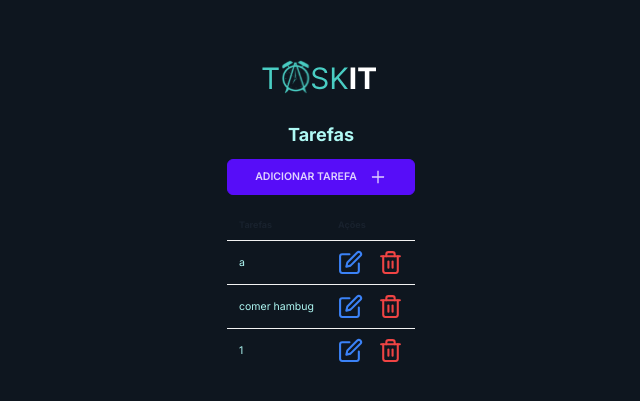
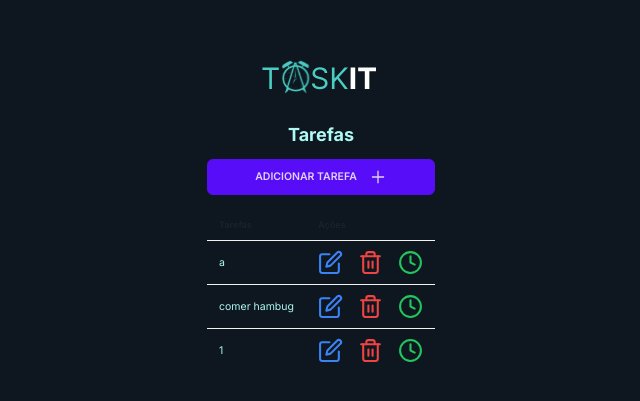
Before and after one commit to ICEI-PUC-Minas-PMV-ADS/pmv-ads-2023-2-e4-aplicdistrib-t5-pmv-ads-2023-2-e4-g2-taskit, a Next.js app in the folder src/web/: page /tarefas in a window 1280 px wide. Shown: the part 185-586 px from the top of the page, without its empty margins (319-959 px from the left). Built offline with nearby package versions, Linux system fonts and the light colour scheme; data requests are answered from the project's data file.

Commit message:
Updates no Timer e nas Tarefas

```diff
--- a/src/web/src/app/calcTimer/BackButton.tsx
+++ b/src/web/src/app/calcTimer/BackButton.tsx
@@ -1,12 +1,12 @@
-import { GoBackButton } from '@/shared/components/TimerContainer'
-import { useRouter } from 'next/navigation'
+import { GoBackButton } from '@/shared/components/TimerContainer';
+import { useRouter } from 'next/navigation';
+import { BsFillArrowLeftCircleFill } from "react-icons/bs";
 
 export default function Page() {
   const router = useRouter()
 
   return (
-    <GoBackButton type="button" onClick={() => router.back()}>
-      Voltar
-    </GoBackButton>
+    <BsFillArrowLeftCircleFill type="button" onClick={() => router.back()}
+    />
   )
 }
--- a/src/web/src/app/calcTimer/TimerButton.tsx
+++ b/src/web/src/app/calcTimer/TimerButton.tsx
@@ -34,7 +34,7 @@ function TimerButton(props:Props) {
             <BsFillPlayCircleFill className="TimerIcon" onClick={handlePlayButton} type="button" />
             <BsFillPauseCircleFill onClick={handleStopButton} type="button"/>
             <BsFillSkipBackwardCircleFill onClick={handleReset} type="button"/>
-            <BsFillCheckCircleFill />
+
             <Page />
         </TimerIcon>
 
--- a/src/web/src/app/tarefas/components/Task.tsx
+++ b/src/web/src/app/tarefas/components/Task.tsx
@@ -2,7 +2,7 @@
 
 import { ITask } from "@/app/types/tasks";
 import { FormEventHandler, useState } from "react";
-import { FiEdit, FiTrash2 } from "react-icons/fi";
+import { FiEdit, FiTrash2, FiClock } from "react-icons/fi";
 import Modal from "./Modal";
 import { useRouter } from "next/navigation";
 import { deleteTodo, editTodo } from "@/app/api";
@@ -95,6 +95,14 @@ const Task: React.FC<TaskProps> = ({ task }) => {
             </button>
           </div>
         </Modal>
+
+        <FiClock
+        onClick={() => router.push("/timer")}
+        cursor='pointer'
+        className='text-green-500'
+        size={25}
+        />
+
       </td>
     </tr>
   );
--- a/src/web/src/shared/components/TimerContainer.ts
+++ b/src/web/src/shared/components/TimerContainer.ts
@@ -2,7 +2,7 @@ import styled from 'styled-components'
 
 export const TimerContainer = styled.div`
 display: flex;
-height: 40vh;
+height: 20vh;
 justify-content: center;
 align-itens: center;
 letter-spacing: 2px;
```
